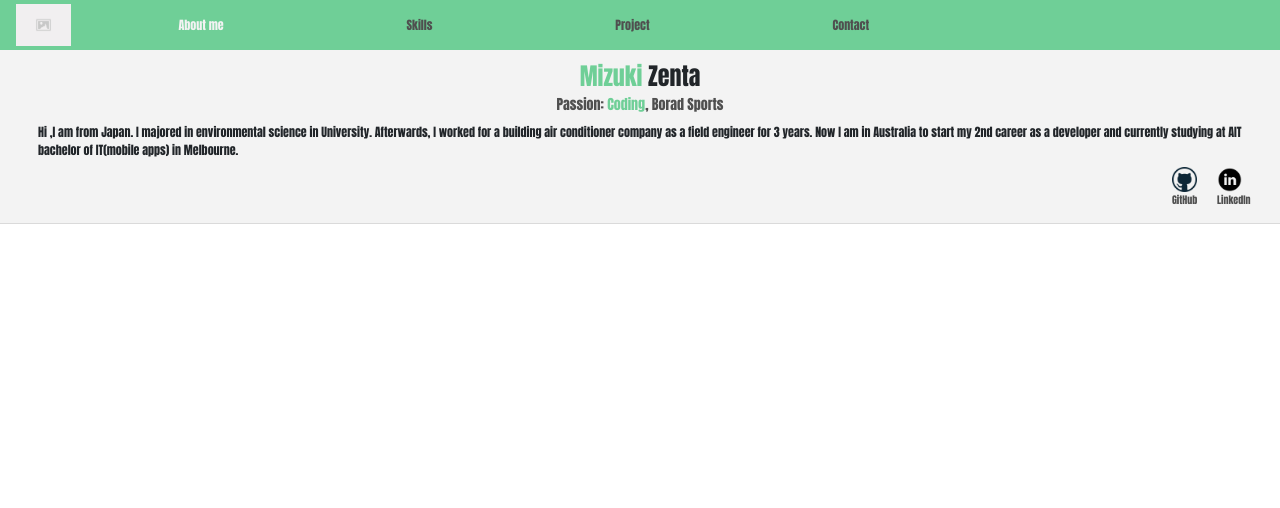
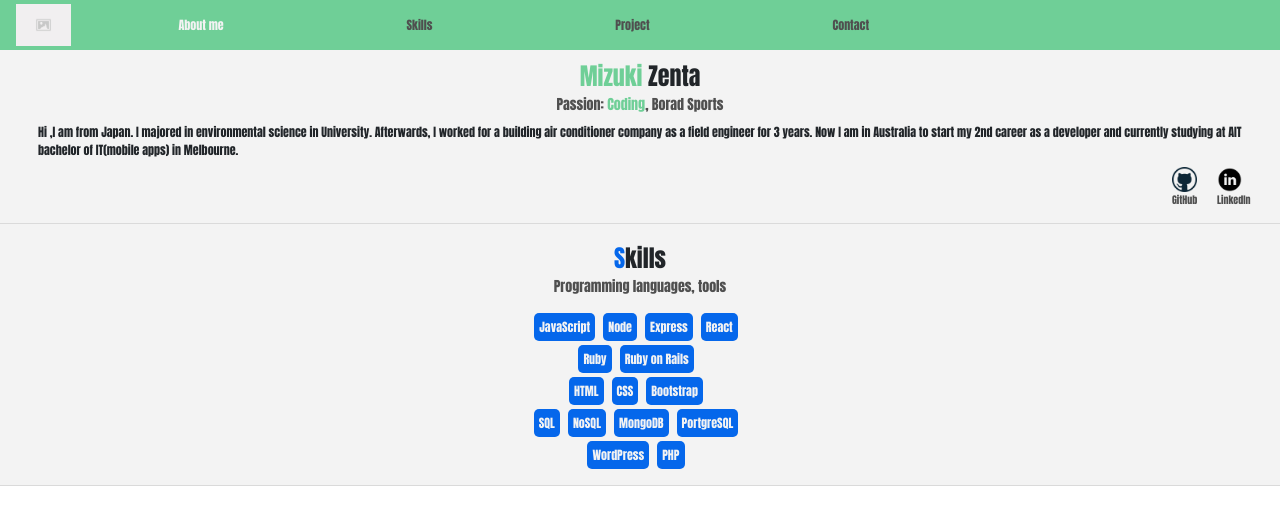
Before and after one commit to MizukiZ/New-Portfolio, a React (Create React App) app: page / in a window 1280 px wide. Shown: the top 508 px of the page. Built offline with nearby package versions, Linux system fonts and the light colour scheme.

Commit message:
add skills section

```diff
--- a/src/App.css
+++ b/src/App.css
@@ -62,3 +62,30 @@
   font-size: 10px;
   color: #4f4f4f;
 }
+
+/* skills*/
+
+.skill-title {
+  font-size: 24px;
+}
+
+.skill-title span {
+  color: #0567eb;
+}
+
+.skill-items {
+  padding: 0 30px;
+  font-size: 12px;
+}
+
+.skill-itmes-row {
+  display: flex;
+  justify-content: center;
+}
+
+.skill-item {
+  color: #f3f3f3;
+  background: #0567eb;
+  padding: 5px;
+  border-radius: 5px;
+}
--- a/src/App.js
+++ b/src/App.js
@@ -3,6 +3,7 @@ import "./App.css"
 
 import Header from "./components/Header"
 import AboutMe from "./components/AboutMe"
+import Skill from "./components/Skill"
 
 // add bootstrap
 import "bootstrap/dist/css/bootstrap.css"
@@ -13,7 +14,9 @@ class App extends Component {
       <div className="App">
         <Header />
         <AboutMe />
-        <hr />
+        <hr className="mt-3" />
+        <Skill />
+        <hr className="mt-3" />
       </div>
     )
   }
--- a/src/components/Skill.js
+++ b/src/components/Skill.js
@@ -0,0 +1,32 @@
+import React from "react"
+
+function Skill() {
+  const mySkills = {
+    javaScript: ["JavaScript", "Node", "Express", "React"],
+    ruby: ["Ruby", "Ruby on Rails"],
+    html: ["HTML", "CSS", "Bootstrap"],
+    dataBase: ["SQL", "NoSQL", "MongoDB", "PortgreSQL"],
+    internship: ["WordPress", "PHP"]
+  }
+  return (
+    <div className="skill-wrap text-center m-2">
+      <div className="skill-title">
+        <span>S</span>kills
+      </div>
+      <div className="sub-title mb-3">Programming languages, tools</div>
+      <div className="skill-items">
+        {Object.keys(mySkills).map(key => {
+          return (
+            <div className="skill-itmes-row mb-1">
+              {mySkills[key].map((skill, i) => {
+                return <div className="skill-item mr-2">{skill}</div>
+              })}
+            </div>
+          )
+        })}
+      </div>
+    </div>
+  )
+}
+
+export default Skill
```
